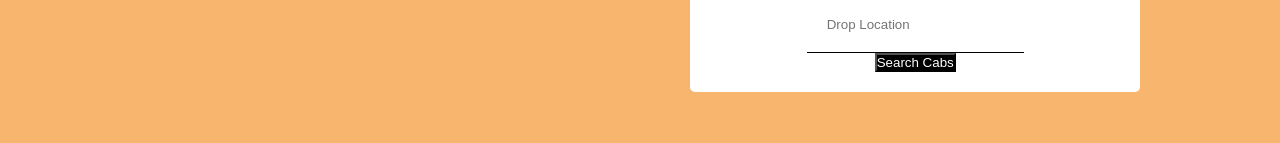
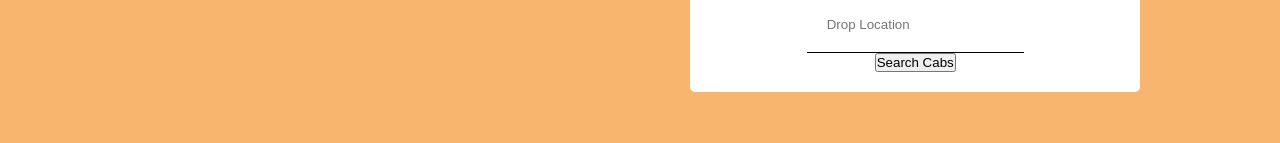
Before and after one commit to buJJI7865/munna, a plain HTML site: page index.html in a window 1280 px wide. Shown: the part 1292-1435 px from the top of the page. Drawn offline with Linux system fonts and the light colour scheme.

Commit message:
Update index.html

```diff
--- a/index.html
+++ b/index.html
@@ -56,7 +56,7 @@
             </div>
 
            <div class="search-cabs">
-                     <button type="submit" style="background-color: black; color: white;">Search cabs</button>
+                     <button type="submit">Search cabs</button>
             </div>
 
 
```
